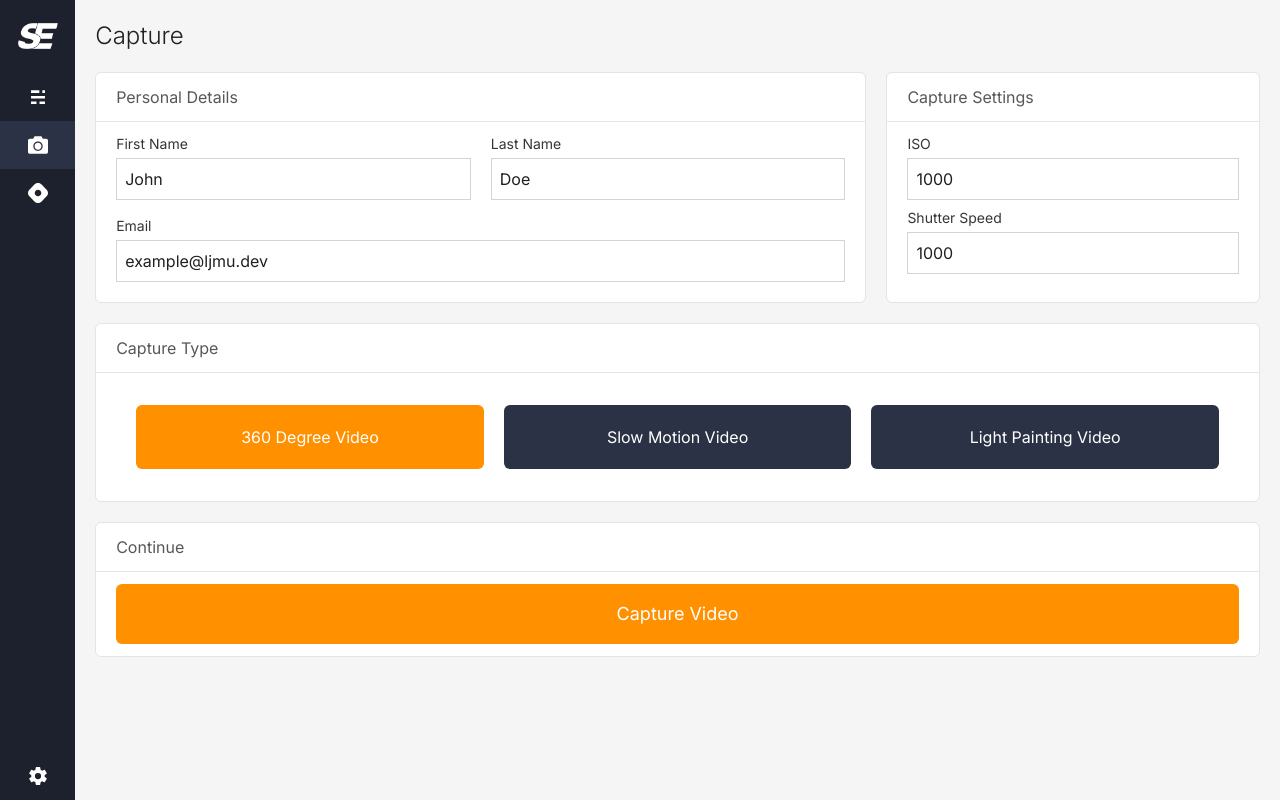
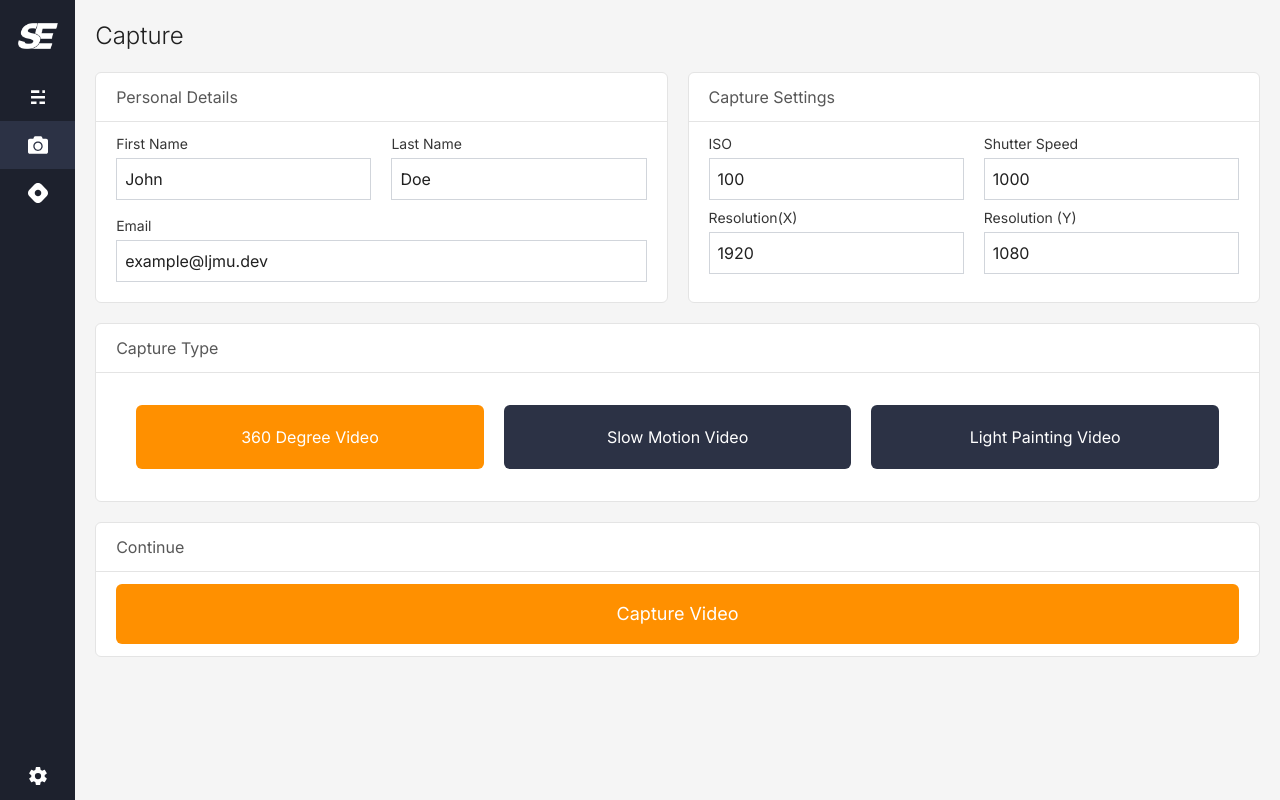
Before and after one commit to LJMU-SE/bt-client-app, a Next.js app: page /capture in a window 1280 px wide. Built offline with nearby package versions, Linux system fonts and the light colour scheme.

Commit message:
Added camera settings form

```diff
--- a/src/components/Capture/CameraSettingsForm.jsx
+++ b/src/components/Capture/CameraSettingsForm.jsx
@@ -1,8 +1,14 @@
 import TextInput from "../Forms/TextInput";
 
-export default function CaptureSettingsForm({ isoRef, shutterSpeedRef }) {
+export default function CaptureSettingsForm({
+    isoRef,
+    shutterSpeedRef,
+    resXRef,
+    resYRef,
+}) {
     return (
         <div className="w-full h-auto">
+            <div className="flex flex-nowrap justify-between gap-5">
                 <TextInput
                     ref={isoRef}
                     label={"ISO"}
@@ -12,7 +18,7 @@ export default function CaptureSettingsForm({ isoRef, shutterSpeedRef }) {
                     max={3000}
                     step={100}
                     required={true}
-                defaultValue={1000}
+                    defaultValue={100}
                     list={"defaultISO"}
                 />
 
@@ -48,5 +54,25 @@ export default function CaptureSettingsForm({ isoRef, shutterSpeedRef }) {
                     <option value={1}>f/1</option>
                 </datalist>
             </div>
+            <div className="flex flex-nowrap justify-between gap-5">
+                <TextInput
+                    ref={resXRef}
+                    label={"Resolution(X)"}
+                    type="text"
+                    placeholder={1920}
+                    required={true}
+                    defaultValue={1920}
+                />
+
+                <TextInput
+                    ref={resYRef}
+                    label={"Resolution (Y)"}
+                    type="text"
+                    placeholder={1080}
+                    required={true}
+                    defaultValue={1080}
+                />
+            </div>
+        </div>
     );
 }
--- a/src/pages/capture.jsx
+++ b/src/pages/capture.jsx
@@ -13,6 +13,8 @@ export default function Capture() {
 
     const isoRef = useRef();
     const shutterSpeedRef = useRef();
+    const resXRef = useRef();
+    const resYRef = useRef();
 
     const [captureType, setCaptureType] = useState("360");
 
@@ -22,7 +24,7 @@ export default function Capture() {
         e.preventDefault();
 
         router.push(
-            `/process?captureType=${captureType}&iso=${isoRef.current.value}&shutterSpeed=${shutterSpeedRef.current.value}&firstName=${fNameRef.current.value}&lastName=${lNameRef.current.value}&email=${emailRef.current.value}`
+            `/process?captureType=${captureType}&iso=${isoRef.current.value}&shutterSpeed=${shutterSpeedRef.current.value}&firstName=${fNameRef.current.value}&lastName=${lNameRef.current.value}&email=${emailRef.current.value}&x=${resXRef.current.value}&y=${resYRef.current.value}`
         );
     }
     return (
@@ -47,6 +49,8 @@ export default function Capture() {
                         <CaptureSettingsForm
                             isoRef={isoRef}
                             shutterSpeedRef={shutterSpeedRef}
+                            resXRef={resXRef}
+                            resYRef={resYRef}
                         />
                     </DashBox>
                     <DashBox title={"Capture Type"} full={true}>
--- a/src/pages/process.jsx
+++ b/src/pages/process.jsx
@@ -1,7 +1,7 @@
 import ProgressBar from "@/components/Addins/ProgressBar";
 import BaseLayout from "@/components/Layout/BaseLayout";
 import { useRouter } from "next/router";
-import { useEffect, useState } from "react";
+import { useEffect, useState, useRef } from "react";
 import { useWebSocket } from "@/utils/WebSocketContext";
 import toast from "react-hot-toast";
 
@@ -9,14 +9,99 @@ export default function ProcessPage() {
     const router = useRouter();
     const [progress, setProgress] = useState(0);
 
+    const images = useRef([]);
+
     const connectedSockets = useWebSocket().filter((socket) => {
         return socket.connected;
     });
 
+    const params = {
+        resolution: {
+            x: parseInt(router.query.x),
+            y: parseInt(router.query.y),
+        },
+        shutter_speed: parseInt(router.query.shutterSpeed),
+        iso: parseInt(router.query.iso),
+        time: new Date().toUTCString(),
+    };
+
+    function onImageData(data) {
+        // If no image data received, return to the home page
+        if (!data.image_data) {
+            toast.error(
+                `No image data received from ${data.node_name}. Please try again.`
+            );
+            return router.back();
+        }
+
+        // Log image data received
+        console.log(
+            `📷 | Image data received from ${data.node_name} (${
+                images.current.length + 1
+            }/${connectedSockets.length})`
+        );
+
+        // Parse image data as buffer string
+        const imgData = Buffer.from(data.image_data).toString("base64");
+
+        // Make capture data
+        const captureData = {
+            node: data.node_name,
+            imgData,
+        };
+
+        // If the image is not already in the array, add it
+        if (!images.current.includes(captureData)) {
+            images.current = [...images.current, captureData];
+        }
+
+        // If the number of images is greater than or equal to the number of connected nodes, process the images
+        if (images.current.length >= connectedSockets.length) {
+            console.log("📷 | All images received. Processing...");
+            processImages();
+        }
+    }
+
+    function processImages() {
+        console.log("📷 | Processing images...");
+
+        const { firstName, lastName, email, x, y, captureType } = router.query;
+
+        console.log(
+            JSON.stringify({
+                firstName,
+                lastName,
+                email,
+                x,
+                y,
+                captureType,
+                images: images.current,
+            })
+        );
+
+        fetch("http://localhost:3001/render", {
+            method: "POST",
+            body: JSON.stringify({
+                firstName,
+                lastName,
+                email,
+                x,
+                y,
+                captureType,
+                images: images.current,
+            }),
+            headers: {
+                "Content-Type": "application/json",
+            },
+        }).then(async (res) => {
+            const data = await res.json();
+            console.log(data);
+        });
+
+        console.log("Queued Render");
+    }
+
     useEffect(() => {
-        const { captureType, iso, shutterSpeed, firstName, lastName, email } =
-            router.query;
-
         if (connectedSockets.length === 0) {
             toast.error(
                 "There are no cameras connected. Please ensure at least one camera is connected and try again."
@@ -24,17 +109,29 @@ export default function ProcessPage() {
             router.push("/");
         }
 
+        connectedSockets.forEach((socket) => {
+            socket.on("IMAGE_DATA", onImageData);
+        });
+
+        return () => {
+            connectedSockets.forEach((socket) => {
+                socket.off("IMAGE_DATA", onImageData);
+                images.current = [];
+            });
+        };
+    }, []);
+
+    function captureImages() {
+        connectedSockets.forEach((socket) => {
+            console.log("📷 | Capturing image from ", socket._opts.hostname);
+            socket.emit("CAPTURE_IMAGE", params);
+        });
+    }
+
+    useEffect(() => {
         setTimeout(() => {
-            setProgress(33);
-        }, 5000);
-
-        setTimeout(() => {
-            setProgress(66);
-        }, 7000);
-
-        setTimeout(() => {
-            setProgress(100);
-        }, 8000);
+            captureImages();
+        }, 3000);
     }, []);
 
     return (
```
Lines whose indentation alone changed are shown as unchanged.
